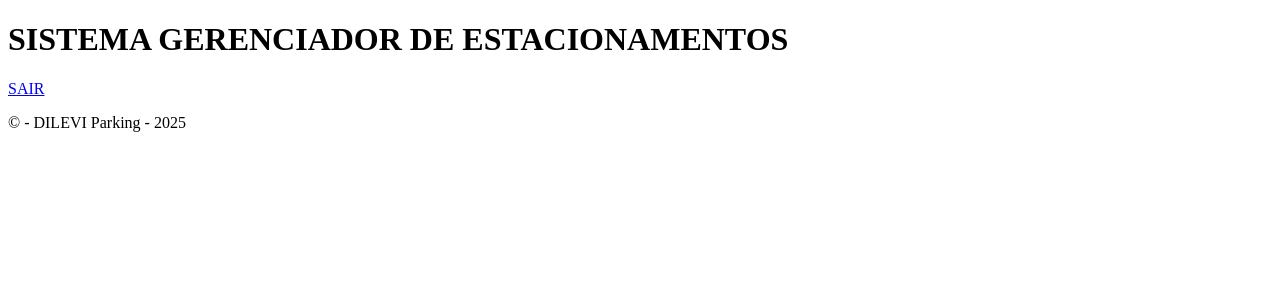
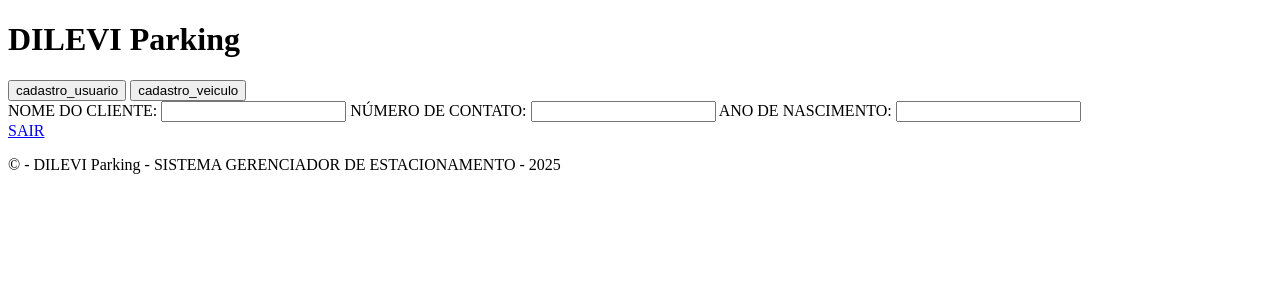
Before and after one commit to viniciusestevamsilva/Gestor-de-Estacionamento, a PHP site: page /public/inicial.php in a window 1280 px wide. Shown: the top 300 px of the page. Run offline with PHP 8.4, Linux system fonts and the light colour scheme.

Commit message:
FEAT:  Corrigindo informações desnecessárias para o desenvolvimento

```diff
--- a/public/cadastro_usuario.php
+++ b/public/cadastro_usuario.php
@@ -1,31 +1,25 @@
 <?php include "./header.php" ?>
 
 <form action="../index.php" method="POST">
-    <label for="user">NOME DE USUÁRIO:</label>
+    <label for="user">NOME DO CLIENTE:</label>
     <input type="text" name="user_name" id="user" required>
-    <label for="login">LOGIN:</label>
-    <input type="text" name="user_login" id="login" required>
-    <label for="pass">SENHA:</label>
-    <input type="password" name="password" id="pass" required>
-    <label for="new_pass">CONFIRMAR SENHA:</label>
-    <input type="password" name="new_password" id="new_pass" required>
-    <button type="submit" id="cadastrar">CADASTRAR</button>
-    <a href="./redefinir.php">Esqueci minha senha</a>
+    <label for="number">NÚMERO DE CONTATO:</label>
+    <input type="text" name="user_number" id="number" required>
+    <label for="nascimento">ANO DE NASCIMENTO:</label>
+    <input type="number" name="user_nascimento" id="nascimento" min="1900" required>
 </form>
 
 <script>
     document.getElementById("cadastrar").onclick = async () =>{
         const nome = document.getElementById("user").value;
-        const login = document.getElementById("login").value;
-        const senha = document.getElementById("pass").value;
+        const numero = document.getElementById("number").value;
+        const ano = document.getElementById("nascimento").value;
 
         await fetch("../api/usuario/criar.php",{
             method: "POST",
             body: JSON.stringify({
-                nome, login, senha
+                nome, numero, ano
             })
         });
     }
 </script>
-
-<a href="../index.php">Voltar</a>
--- a/public/footer.php
+++ b/public/footer.php
@@ -1,5 +1,5 @@
     <footer>
-        <p>&copy; - DILEVI Parking - 2025</p>
+        <p>&copy; - DILEVI Parking - SISTEMA GERENCIADOR DE ESTACIONAMENTO - 2025</p>
     </footer>
 </body>
 </html>
--- a/public/header.php
+++ b/public/header.php
@@ -7,4 +7,3 @@
     <title>DILEVI Parking</title>
 </head>
 <body>
-    <a href="../"></a>
--- a/public/inicial.php
+++ b/public/inicial.php
@@ -1,6 +1,10 @@
 <?php include "./header.php" ?>
 <header>
-    <h1>SISTEMA GERENCIADOR DE ESTACIONAMENTOS</h1>
+    <h1>DILEVI Parking</h1>
 </header>
+<button>cadastro_usuario</button>
+<button>cadastro_veiculo</button>
+<?php include "./cadastro_usuario.php"?>
+
 <a href="../index.php">SAIR</a>
 <?php include "./footer.php" ?>
--- a/public/login.php
+++ b/public/login.php
@@ -5,7 +5,5 @@
         <label for="pass">SENHA:</label>
         <input type="password" name="password" id="pass" required>
         <button type="submit">ENTRAR</button>
-        <a href="public/cadastro_usuario.php">CADASTRE-SE</a>
-        <a href="public/redefinir.php">Esqueci minha senha</a>
     </form>
 </main>
```
Also changed, not shown: public/redefinir.php (deleted, +0 -14 lines).
